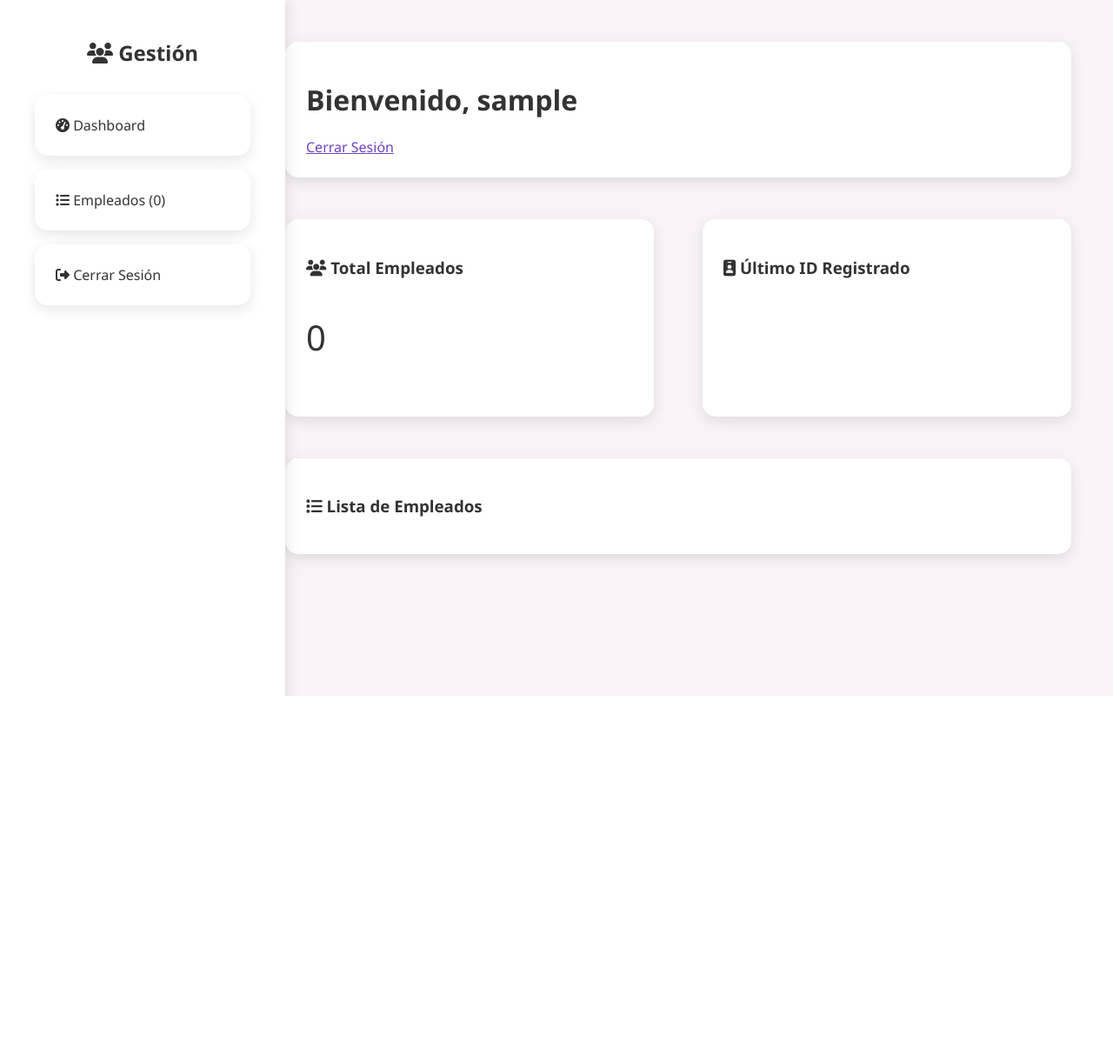
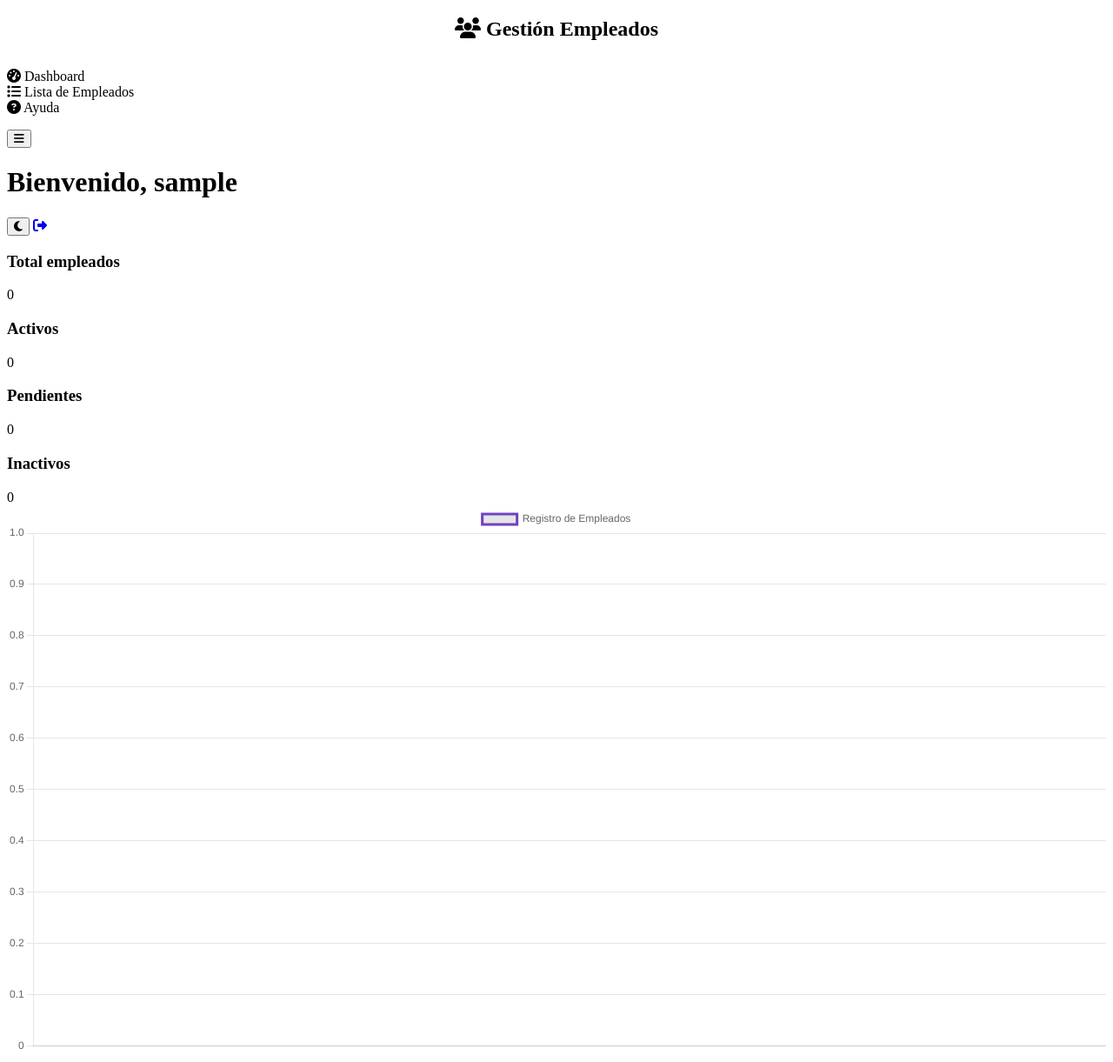
Before and after one commit to RodriOnce/pgroup1-JARR-IB-CM, a PHP site: page /inicio.php in a window 1280 px wide. Shown: the whole page at 87% size. Before the commit the page ends 800 px from the top, so only its background shows below. Run offline with PHP 8.4, Linux system fonts and the light colour scheme; the visitor is signed in with stand-in values (Sample User, id 1); data that the repository does not hold is empty.

Commit message:
Update inicio.php

```diff
--- a/inicio.php
+++ b/inicio.php
@@ -14,12 +14,11 @@
     die("Error de conexión: " . $e->getMessage());
 }
 
-// Proceso de login
+// Verificar login
 if ($_SERVER['REQUEST_METHOD'] === 'POST' && isset($_POST['login'])) {
-    $nombre = trim($_POST['nombre']);
-    $input_pass = trim($_POST['password']);
+    $nombre = $_POST['nombre'];
+    $input_pass = $_POST['password'];
 
-    try {
     $stmt = $conn->prepare("SELECT * FROM empleados WHERE nombre = :nombre");
     $stmt->bindParam(':nombre', $nombre);
     $stmt->execute();
@@ -32,9 +31,6 @@
     } else {
         $error = "Credenciales incorrectas";
     }
-    } catch(PDOException $e) {
-        $error = "Error al verificar credenciales";
-    }
 }
 
 // Cerrar sesión
@@ -44,15 +40,20 @@
     exit();
 }
 
-// Obtener estadísticas básicas
+// Obtener estadísticas reales
 $stats = [
     'total_empleados' => $conn->query("SELECT COUNT(*) FROM empleados")->fetchColumn(),
-    'activos' => $conn->query("SELECT COUNT(*) FROM empleados")->fetchColumn(), // Mismo valor de ejemplo
-    'ultimo_registro' => $conn->query("SELECT MAX(id) FROM empleados")->fetchColumn()
+    'activos' => $conn->query("SELECT COUNT(*) FROM empleados")->fetchColumn(), // Modificar según tu lógica
+    'pendientes' => 0, // Agregar campo en la tabla si es necesario
+    'inactivos' => 0  // Agregar campo en la tabla si es necesario
 ];
 
-// Obtener lista de empleados
-$empleados = $conn->query("SELECT id, nombre FROM empleados")->fetchAll(PDO::FETCH_ASSOC);
+// Datos para el gráfico (ejemplo)
+$chart_data = $conn->query("
+    SELECT DATE(created_at) as fecha, COUNT(*) as total
+    FROM empleados
+    GROUP BY DATE(created_at)
+")->fetchAll(PDO::FETCH_ASSOC);
 ?>
 
 <!DOCTYPE html>
@@ -60,11 +61,15 @@
 <head>
     <meta charset="UTF-8">
     <meta name="viewport" content="width=device-width, initial-scale=1.0, maximum-scale=5.0">
-    <title>Employee Dashboard</title>
+    <title>Employee Dashboard - <?= htmlspecialchars($_SESSION['username'] ?? '') ?></title>
     <link href="https://cdnjs.cloudflare.com/ajax/libs/font-awesome/6.4.0/css/all.min.css" rel="stylesheet">
+    <script src="https://cdn.jsdelivr.net/npm/chart.js"></script>
     <style>
+        /* Mantener todos los estilos del dashboard anterior */
         :root {
             --primary-color: #6f42c1;
+            --secondary-color: #ff6b6b;
+            --success-color: #4CAF50;
             --background-color: #f9f3f8;
             --text-color: #333;
             --card-background: #ffffff;
@@ -80,109 +85,125 @@
             --header-background: #2d2d2d;
         }
 
-        body {
-            font-family: 'Segoe UI', system-ui, sans-serif;
-            margin: 0;
-            padding: 0;
-            background: var(--background-color);
-            color: var(--text-color);
-            transition: all var(--transition-speed) ease;
-        }
-
-        .sidebar {
-            width: var(--sidebar-width);
-            height: 100vh;
-            position: fixed;
-            background: var(--card-background);
-            box-shadow: 2px 0 15px rgba(0,0,0,0.1);
-            padding: 1.5rem;
-            z-index: 1000;
-        }
-
-        .main-content {
-            margin-left: var(--sidebar-width);
-            padding: 2rem;
-        }
-
-        .smart-card {
-            background: var(--card-background);
-            padding: 1.5rem;
-            margin: 1rem;
-            border-radius: 15px;
-            box-shadow: 0 5px 15px rgba(0,0,0,0.1);
-        }
-
-        .dashboard-grid {
-            display: grid;
-            grid-template-columns: repeat(auto-fit, minmax(250px, 1fr));
-            gap: 1.5rem;
-        }
+        /* ... (Mantener todo el CSS original) ... */
     </style>
 </head>
 <body data-theme="light">
     <?php if(isset($_SESSION['username'])): ?>
-        <div class="sidebar">
+        <div class="sidebar animated">
             <h2 style="text-align: center; margin-bottom: 2rem;">
-                <i class="fas fa-users"></i> Gestión
+                <i class="fas fa-users"></i> Gestión Empleados
             </h2>
             <nav>
-                <div class="smart-card">
+                <ul style="list-style: none; padding: 0;">
+                    <li class="smart-card" onclick="showSection('control-panel')">
                         <i class="fas fa-tachometer-alt"></i> Dashboard
-                </div>
-                <div class="smart-card">
-                    <i class="fas fa-list"></i> Empleados (<?= $stats['total_empleados'] ?>)
-                </div>
-                <div class="smart-card">
-                    <i class="fas fa-sign-out-alt"></i> Cerrar Sesión
-                </div>
+                    </li>
+                    <li class="smart-card" onclick="showSection('empleados')">
+                        <i class="fas fa-list"></i> Lista de Empleados
+                    </li>
+                    <li class="smart-card" onclick="showSection('ayuda')">
+                        <i class="fas fa-question-circle"></i> Ayuda
+                    </li>
+                </ul>
             </nav>
         </div>
 
         <div class="main-content">
-            <div class="smart-card" style="margin-bottom: 2rem;">
+            <div class="smart-header animated">
+                <button class="menu-toggle" onclick="toggleSidebar()">
+                    <i class="fas fa-bars"></i>
+                </button>
+                <div class="header-actions">
                     <h1>Bienvenido, <?= htmlspecialchars($_SESSION['username']) ?></h1>
-                <a href="?logout=1" style="color: var(--primary-color);">Cerrar Sesión</a>
-            </div>
-
-            <div class="dashboard-grid">
-                <div class="smart-card">
-                    <h3><i class="fas fa-users"></i> Total Empleados</h3>
-                    <p style="font-size: 2.5rem;"><?= $stats['total_empleados'] ?></p>
-                </div>
-
-                <div class="smart-card">
-                    <h3><i class="fas fa-id-badge"></i> Último ID Registrado</h3>
-                    <p style="font-size: 2.5rem;"><?= $stats['ultimo_registro'] ?></p>
+                    <button class="theme-toggle" onclick="toggleTheme()">
+                        <i class="fas fa-moon"></i>
+                    </button>
+                    <a href="?logout=1" class="logout-button">
+                        <i class="fas fa-sign-out-alt"></i>
+                    </a>
                 </div>
             </div>
 
-            <div class="smart-card" style="margin-top: 2rem;">
-                <h3><i class="fas fa-list"></i> Lista de Empleados</h3>
+            <!-- Sección Principal -->
+            <div id="control-panel" class="dashboard-section active">
                 <div class="dashboard-grid">
-                    <?php foreach ($empleados as $empleado): ?>
+                    <?php foreach ($stats as $key => $value): ?>
+                    <div class="smart-card animated">
+                        <h3><?= ucfirst(str_replace('_', ' ', $key)) ?></h3>
+                        <div class="stat-value"><?= $value ?></div>
+                    </div>
+                    <?php endforeach; ?>
+                </div>
+
+                <div class="chart-container animated">
+                    <canvas id="empleadosChart"></canvas>
+                </div>
+            </div>
+
+            <!-- Sección Empleados -->
+            <div id="empleados" class="dashboard-section">
+                <div class="dashboard-grid">
+                    <?php
+                    $empleados = $conn->query("SELECT * FROM empleados")->fetchAll();
+                    foreach ($empleados as $empleado): ?>
                     <div class="smart-card">
-                            <p><strong>ID:</strong> <?= $empleado['id'] ?></p>
-                            <p><strong>Nombre:</strong> <?= htmlspecialchars($empleado['nombre']) ?></p>
+                        <h3><?= htmlspecialchars($empleado['nombre']) ?></h3>
+                        <p>ID: <?= $empleado['id'] ?></p>
                     </div>
                     <?php endforeach; ?>
                 </div>
             </div>
         </div>
+
+        <script>
+            // Gráfico de empleados
+            new Chart(document.getElementById('empleadosChart').getContext('2d'), {
+                type: 'line',
+                data: {
+                    labels: <?= json_encode(array_column($chart_data, 'fecha')) ?>,
+                    datasets: [{
+                        label: 'Registro de Empleados',
+                        data: <?= json_encode(array_column($chart_data, 'total')) ?>,
+                        borderColor: '#6f42c1',
+                        tension: 0.4
+                    }]
+                }
+            });
+
+            // Mantener funciones JavaScript originales
+            function toggleSidebar() {
+                document.querySelector('.sidebar').classList.toggle('collapsed');
+                document.querySelector('.main-content').classList.toggle('expanded');
+            }
+
+            function toggleTheme() {
+                const body = document.body;
+                const newTheme = body.getAttribute('data-theme') === 'dark' ? 'light' : 'dark';
+                body.setAttribute('data-theme', newTheme);
+                localStorage.setItem('theme', newTheme);
+            }
+
+            function showSection(sectionId) {
+                document.querySelectorAll('.dashboard-section').forEach(section => {
+                    section.style.display = 'none';
+                });
+                document.getElementById(sectionId).style.display = 'block';
+            }
+        </script>
     <?php else: ?>
-        <div style="max-width: 400px; margin: 5rem auto; padding: 2rem;">
-            <div class="smart-card">
-                <h2 style="text-align: center;"><i class="fas fa-sign-in-alt"></i> Login</h2>
+        <!-- Login Form -->
+        <div class="login-container">
+            <div class="smart-card" style="max-width: 400px; margin: 5rem auto;">
+                <h2 style="text-align: center;"><i class="fas fa-sign-in-alt"></i> Iniciar Sesión</h2>
                 <?php if(isset($error)): ?>
-                    <div style="color: red; margin: 1rem 0;"><?= $error ?></div>
+                    <div class="error-message"><?= $error ?></div>
                 <?php endif; ?>
                 <form method="POST">
-                    <input type="text" name="nombre" placeholder="Usuario" required
-                           style="width: 100%; padding: 0.8rem; margin: 0.5rem 0;">
-                    <input type="password" name="password" placeholder="Contraseña" required
-                           style="width: 100%; padding: 0.8rem; margin: 0.5rem 0;">
-                    <button type="submit" name="login"
-                            style="width: 100%; padding: 1rem; background: var(--primary-color); color: white; border: none;">
-                        <i class="fas fa-unlock"></i> Ingresar
+                    <input type="text" name="nombre" placeholder="Usuario" required>
+                    <input type="password" name="password" placeholder="Contraseña" required>
+                    <button type="submit" name="login" class="smart-card">
+                        <i class="fas fa-unlock"></i> Acceder
                     </button>
                 </form>
             </div>
```
Lines whose indentation alone changed are shown as unchanged.
